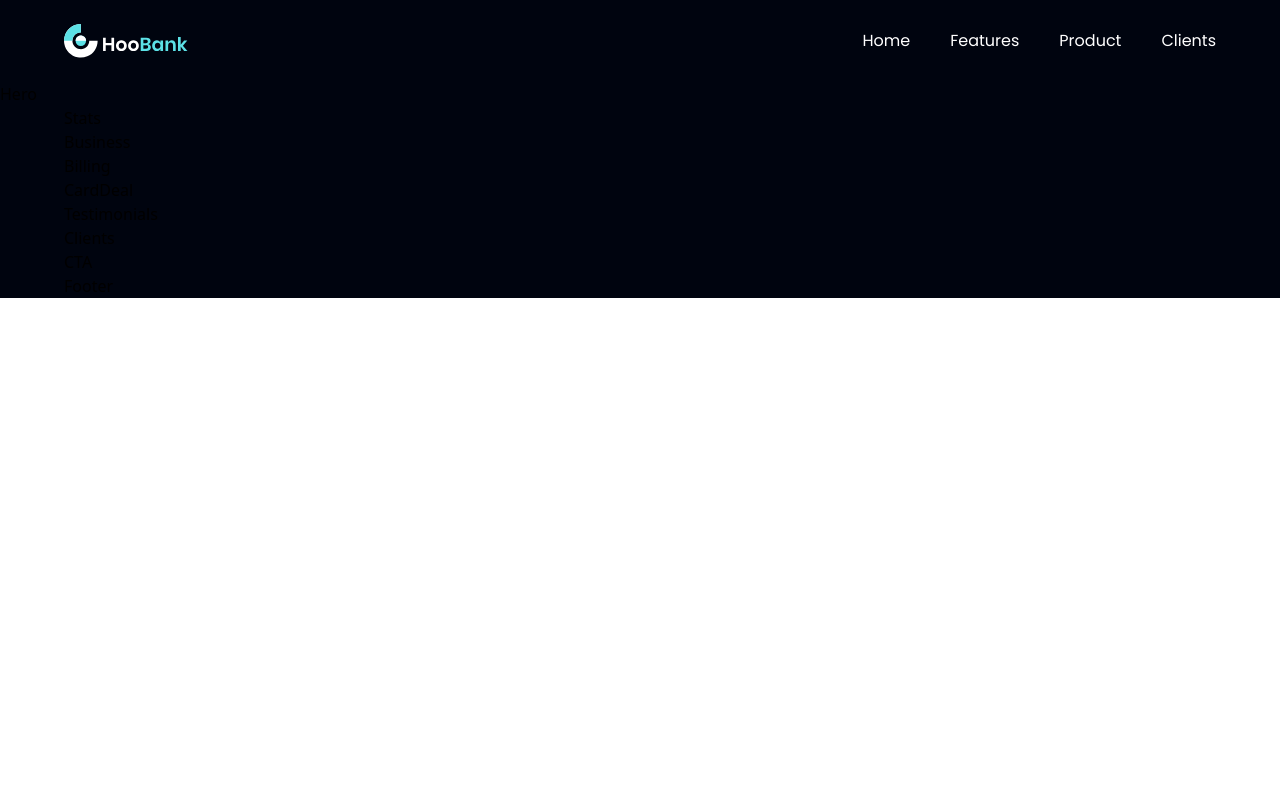
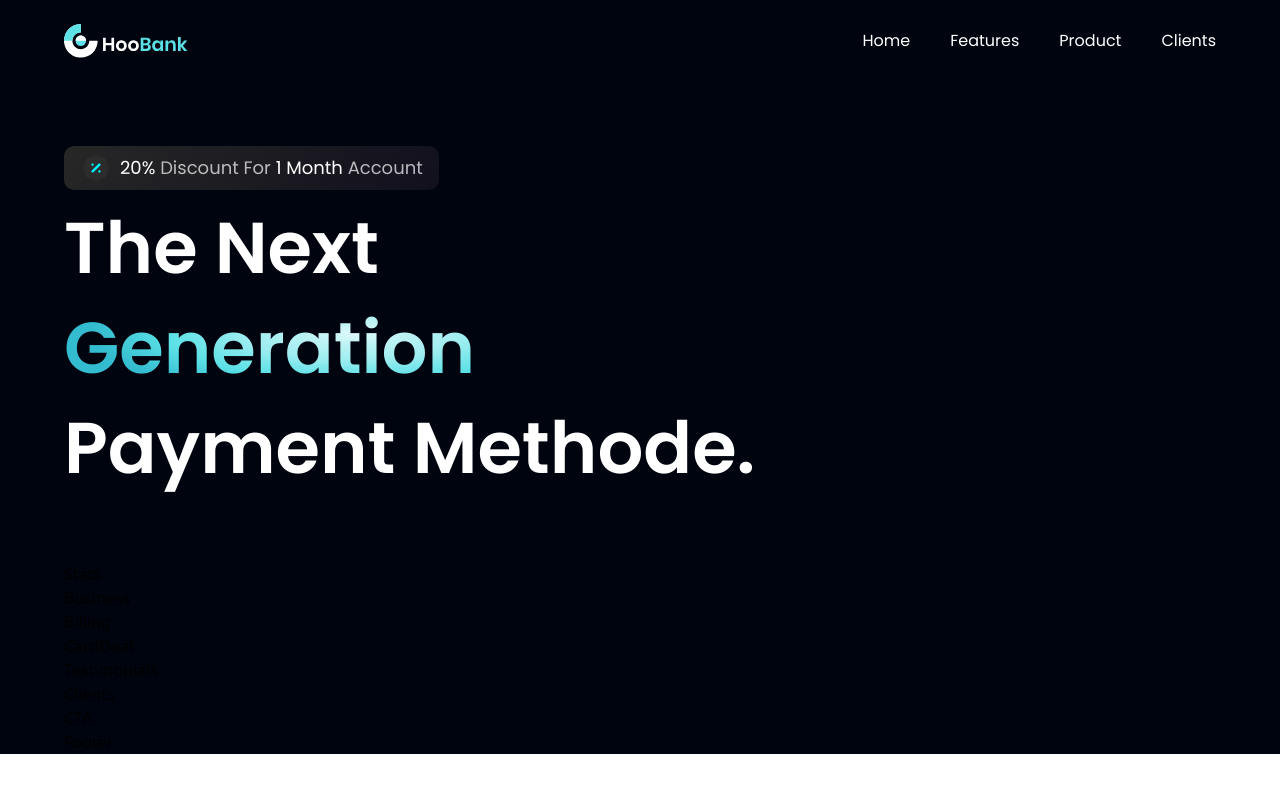
Before and after one commit to lucasmenke/tutorial-modern-ui, a Next.js app: page / in a window 1280 px wide. Shown: the top 792 px of the page. Built offline with nearby package versions, Linux system fonts and the light colour scheme.

Commit message:
started hero section

```diff
--- a/app/components/app-page/Hero.tsx
+++ b/app/components/app-page/Hero.tsx
@@ -1,7 +1,33 @@
-import React from 'react'
+import Image from "next/image";
+import styles from "../../../styles/style";
+import { discount, robot } from "../../../public/assets";
 
 export default function Hero() {
   return (
-    <div>Hero</div>
-  )
+    <section
+      id="home"
+      className={`flex flex-col md:flex-row ${styles.paddingY}`}
+    >
+      <div
+        className={`flex-1 flex-col ${styles.flexStart} xl:px-0 sm:px-16 px-6`}
+      >
+        {/* Discount text */}
+        <div className="flex flex-row items-center py-[6px] px-4 bg-discount-gradient rounded-[10px] mb-2">
+          <Image src={discount} alt="Discount" height={32} width={32} />
+          <p className={`${styles.paragraph} ml-2`}>
+            <span className="text-white">20%</span> Discount For
+            <span className="text-white"> 1 Month</span> Account
+          </p>
+        </div>
+        {/* Heading */}
+        <div className="flex flex-row justify-between items-center w-full">
+          <h1 className="flex-1 font-poppins font-semibold ss:text-[72px] text-[52px] text-white ss:leading-[100px] leading-[75px]">
+            The Next <br className="sm:block hidden" />
+            <span className="text-gradient">Generation</span>
+            <br className="sm:block hidden" /> Payment Methode.
+          </h1>
+        </div>
+      </div>
+    </section>
+  );
 }
--- a/app/layout.tsx
+++ b/app/layout.tsx
@@ -3,7 +3,7 @@ import { Poppins } from "@next/font/google";
 
 const poppins = Poppins({
   subsets: ["latin"],
-  weight: ["400", "700"],
+  weight: ["400", "600"],
   variable: "--font-poppins",
   display: "swap",
 });
```
